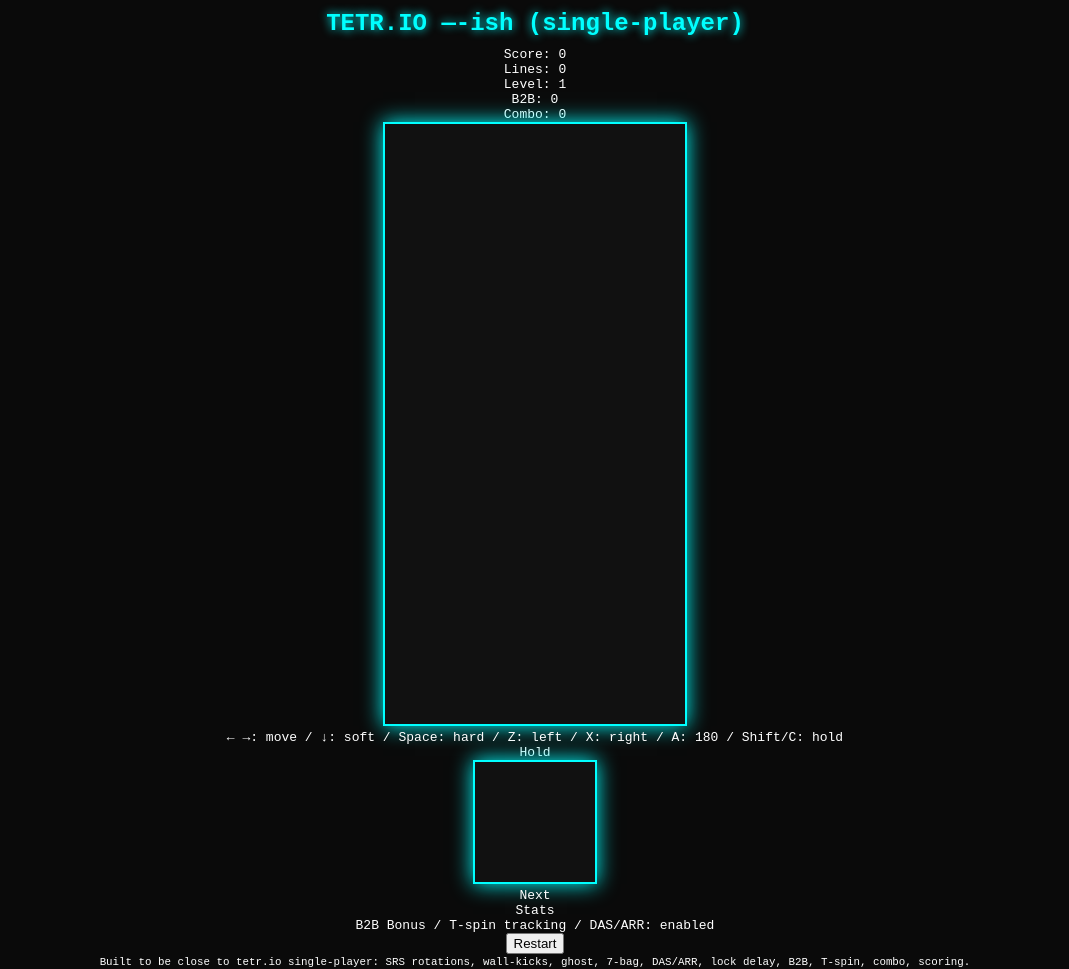
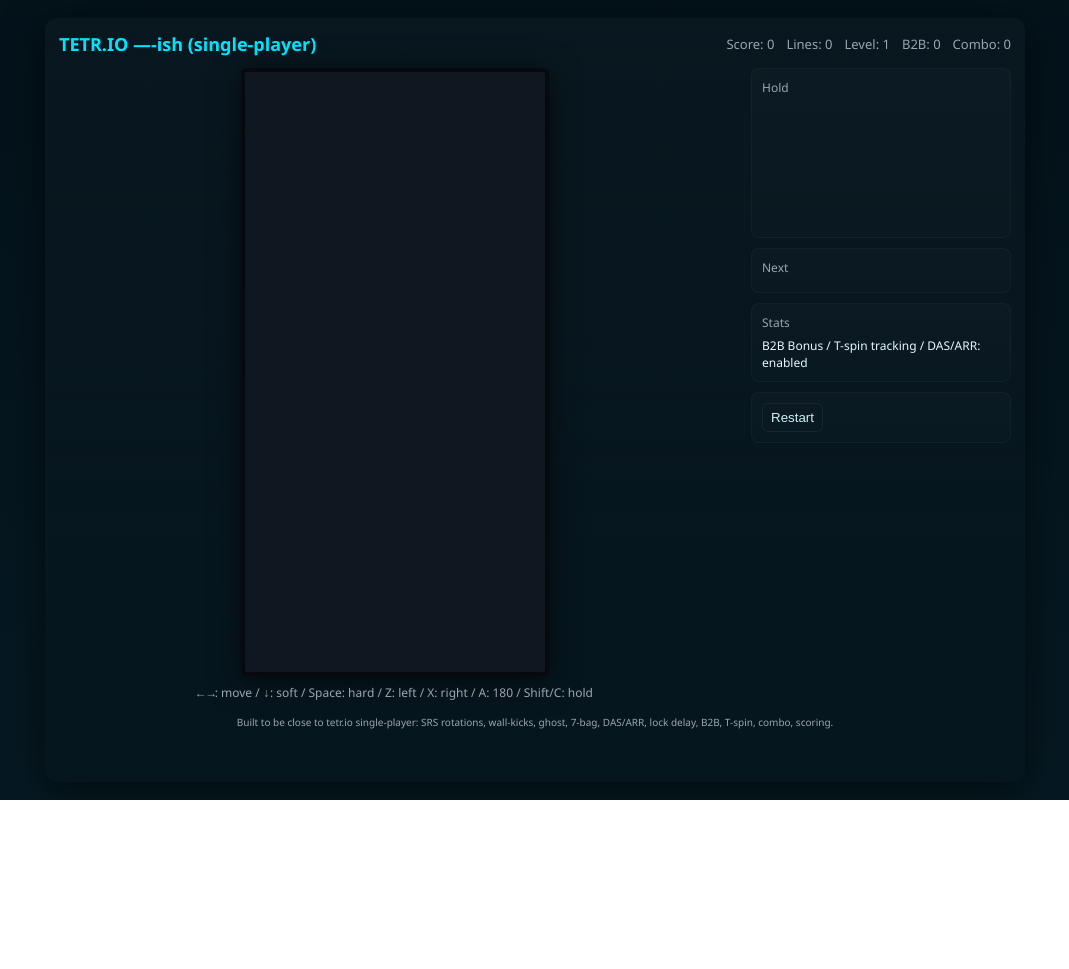
Before and after one commit to enswapwar/tetr.io-clone, a plain HTML site: page index.html in a window 1280 px wide. Shown: the whole page, without its empty margins (105-1174 px from the left). After the commit the page ends 800 px from the top, so only its background shows below. Drawn offline with Linux system fonts and the light colour scheme.

Commit message:
Update style.css

```diff
--- a/style.css
+++ b/style.css
@@ -1,21 +1,46 @@
-body {
-  background-color: #0a0a0a;
-  color: #fff;
-  font-family: monospace;
-  text-align: center;
-  margin: 0;
-  overflow: hidden;
+:root{
+  --bg:#081018;
+  --panel:#0f1720;
+  --accent:#00e5ff;
+  --muted:#9aa6b2;
+  --glass: rgba(255,255,255,0.03);
 }
 
-h1 {
-  margin: 10px 0;
-  font-size: 1.5rem;
-  color: #00ffff;
-  text-shadow: 0 0 10px #0ff;
+*{box-sizing:border-box;margin:0;padding:0}
+html,body,#app{height:100%}
+body{
+  background: linear-gradient(180deg,#04121a 0%, #061922 100%);
+  color:#e6f7ff;
+  font-family: 'Segoe UI', Roboto, 'Hiragino Kaku Gothic ProN', Meiryo, monospace;
+  display:flex;
+  align-items:center;
+  justify-content:center;
+  padding:18px;
 }
 
-canvas {
-  background: #111;
-  border: 2px solid #00ffff;
-  box-shadow: 0 0 20px #0ff;
+#app{
+  width:980px;
+  background:linear-gradient(180deg, rgba(255,255,255,0.02), rgba(0,0,0,0.12));
+  border-radius:12px;
+  padding:14px;
+  box-shadow: 0 10px 40px rgba(0,0,0,0.6);
 }
+
+header{display:flex;justify-content:space-between;align-items:center;margin-bottom:12px}
+header h1{font-size:18px;color:var(--accent);text-shadow:0 0 10px rgba(0,230,255,0.08)}
+.info{display:flex;gap:12px;font-size:13px;color:var(--muted)}
+
+main{display:flex;gap:20px}
+.left{flex:1;display:flex;flex-direction:column;align-items:center}
+canvas#board{background:var(--panel);border-radius:6px;border:4px solid rgba(0,0,0,0.6); box-shadow: 0 6px 30px rgba(0,0,0,0.6)}
+.controls-hint{margin-top:8px;color:var(--muted);font-size:12px}
+
+.right{width:260px;display:flex;flex-direction:column;gap:10px}
+.box{background:linear-gradient(180deg, rgba(255,255,255,0.02), rgba(255,255,255,0.01));padding:10px;border-radius:8px;border:1px solid var(--glass)}
+.box .label{font-size:12px;color:var(--muted);margin-bottom:6px}
+#next-list{display:flex;flex-direction:column;gap:8px}
+.next-canvas{background:transparent;border-radius:6px;border:1px solid rgba(255,255,255,0.03)}
+.small{font-size:12px}
+button{background:transparent;border:1px solid rgba(255,255,255,0.06);color:#cfeff7;padding:6px 8px;border-radius:6px;cursor:pointer}
+button:hover{border-color:var(--accent);box-shadow:0 6px 20px rgba(0,230,255,0.04)}
+footer{margin-top:12px;color:var(--muted);font-size:12px;text-align:center}
```
